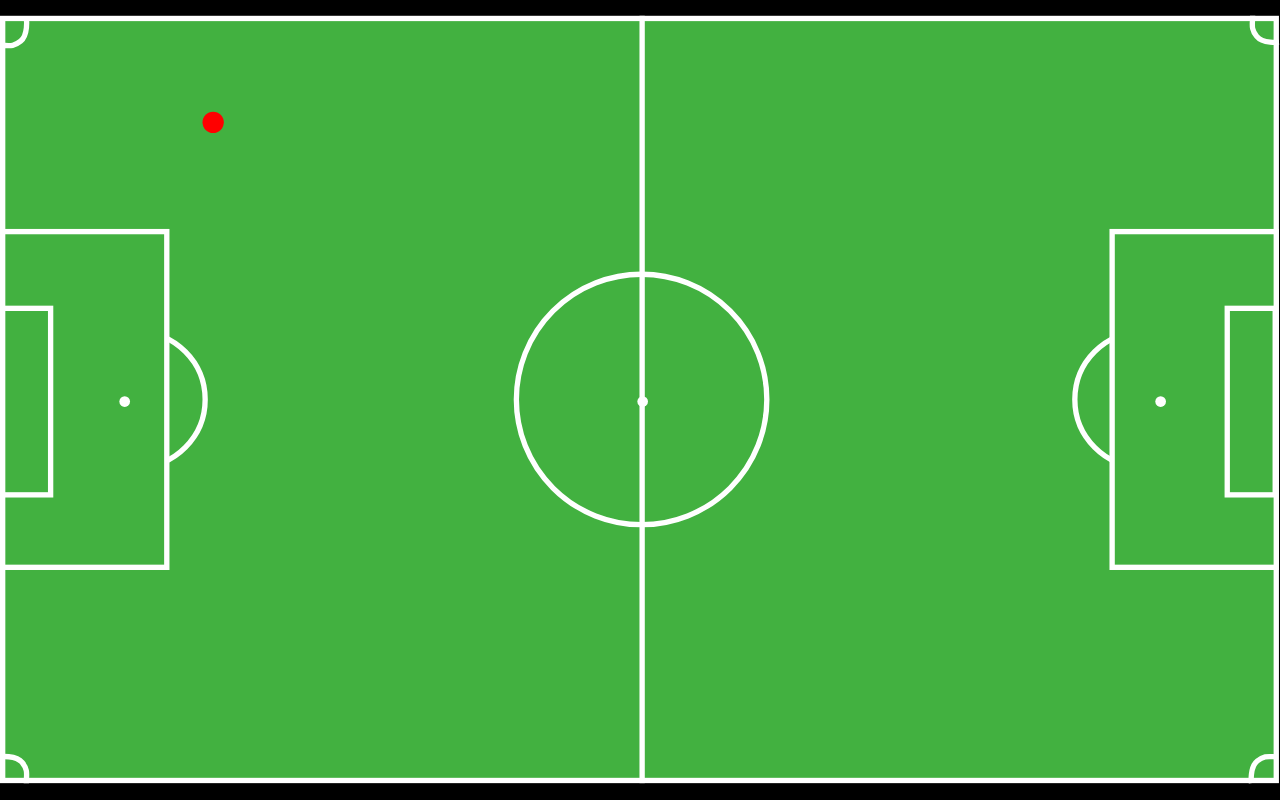
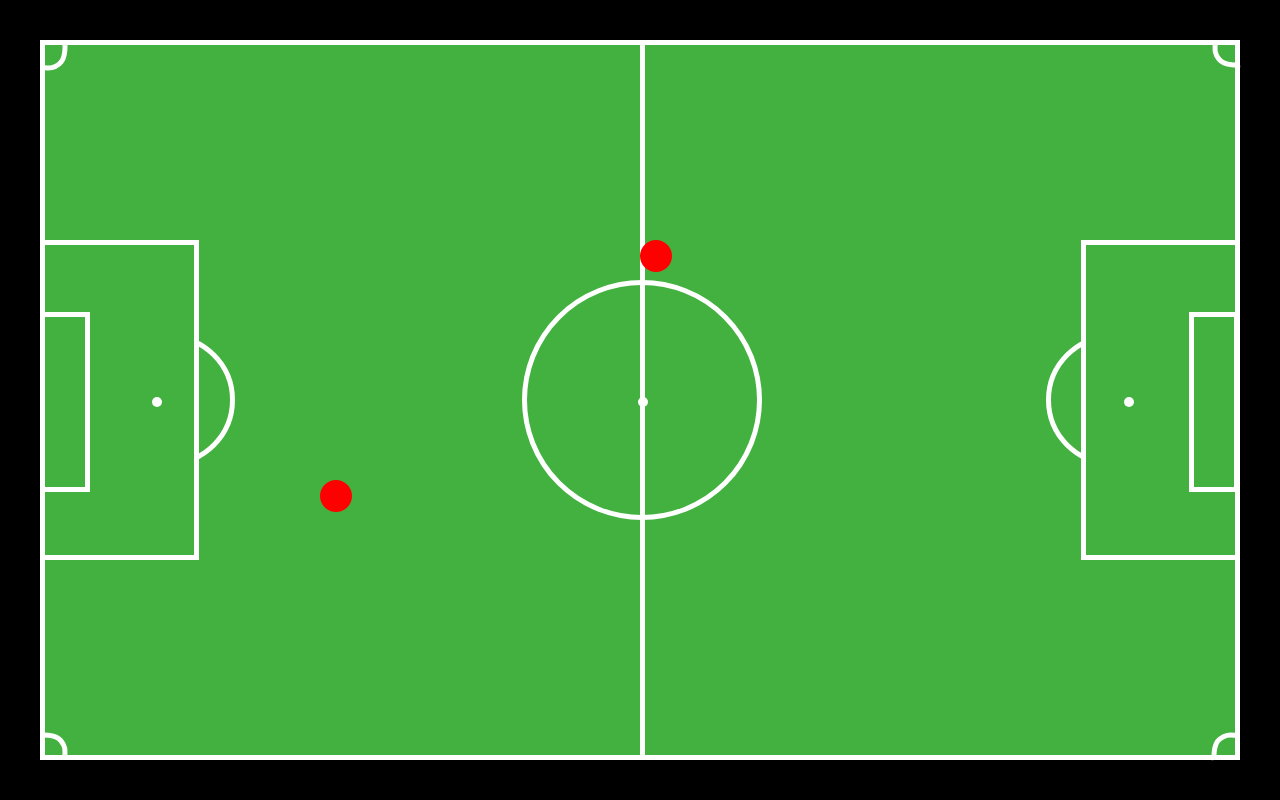
Before and after one commit to chrisguest75/d3_examples, a plain HTML site: page 14_football_pitch/pitch.html in a window 1280 px wide. Drawn offline with nearby package versions, Linux system fonts and the light colour scheme.

Commit message:
Add players - positions not correct though

```diff
--- a/14_football_pitch/pitch.html
+++ b/14_football_pitch/pitch.html
@@ -6,7 +6,7 @@
     linear-gradient(336deg, rgba(0,0,255,.8), rgba(0,0,255,0) 70.71%); -->
 
 <style>
-        body, svg {
+        body {
             height: 100%;
             margin: 0;
             width: 100%;
@@ -26,8 +26,6 @@
         }
         .overlay {
             display:flex;
-            justify-content: center;
-            align-items: center;
             width: 100%;
             height: 100%;
             z-index: 100;
@@ -41,10 +39,16 @@
             position: absolute;
         }
 
-
-
-
-
+        .player1:hover:before {
+            content: "DG";
+            position: absolute;
+            color: white;
+        }
+        .player2:hover:before {
+            content: "CG";
+            position: absolute;
+            color: white;
+        }
 
     </style>
     <script src="https://d3js.org/d3.v6.min.js"></script>
@@ -56,10 +60,6 @@
  <body>
 
     <div class="underlay">
-        <!-- <style>
-            .small { font: italic 200px sans-serif; }
-          </style> -->
-
         <svg width="1201" height="721" viewBox="0 0 1201 721" fill="none" xmlns="http://www.w3.org/2000/svg">
             <g id="Pitch">
             <rect id="Pitch_2" x="2.5" y="2.5" width="1195" height="715" fill="#42B140" stroke="white" stroke-width="5"/>
@@ -78,23 +78,41 @@
             <circle id="Spot" cx="117" cy="362" r="5" fill="white"/>
             <circle id="Spot_2" cx="603" cy="362" r="5" fill="white"/>
             <circle id="Spot_3" cx="1089" cy="362" r="5" fill="white"/>
+            </g>
+        </svg>
 
+        <div class="player1" style="top:30%; left:50%; position:absolute;">
+            <svg width="32" height="32" viewBox="0 0 32 32" fill="none" xmlns="http://www.w3.org/2000/svg">
+                <g id="players">
+                    <circle id="player1" cx="16" cy="16" r="16" fill="red"/>
+                </g>
+                <!-- <text x="220" y="100" class="small">My</text> -->
+            </svg>
+        </div>
+        <div class="player2" style="top:60%; left:25%; position:absolute;">
+            <svg width="32" height="32" viewBox="0 0 32 32" fill="none" xmlns="http://www.w3.org/2000/svg">
+                <g id="players">
+                    <circle id="player1" cx="16" cy="16" r="16" fill="red"/>
+                </g>
+                <!-- <text x="220" y="100" class="small">My</text> -->
+            </svg>
+        </div>
 
-            <circle id="player1" cx="200" cy="100" r="10" fill="red"/>
-
-            </g>
-            <!-- <text x="220" y="100" class="small">My</text> -->
-            </svg>
     </div>
 
 
 
 
 
-    <div class="overlay">
-        <div class="row" >
+    <!-- <div class="overlay">
+        <div class="circle" style="top:80%; left:50%; position:absolute;">
+            <svg width="32" height="32" viewBox="0 0 32 32" fill="none" xmlns="http://www.w3.org/2000/svg">
+                <g id="players">
+                    <circle id="player1" cx="16" cy="16" r="16" fill="red"/>
+                </g>
+            </svg>
         </div>
-    </div>
+    </div> -->
 
  </body>
  </html>
```
